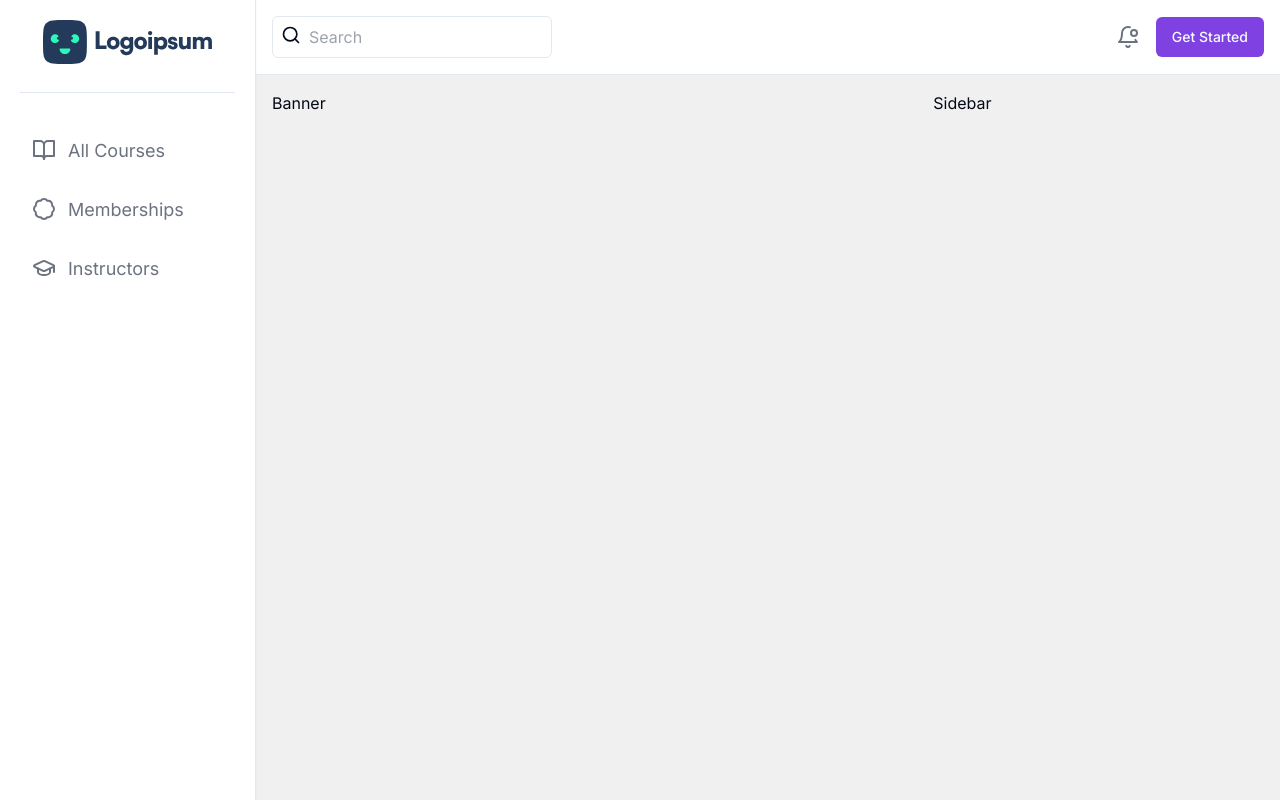
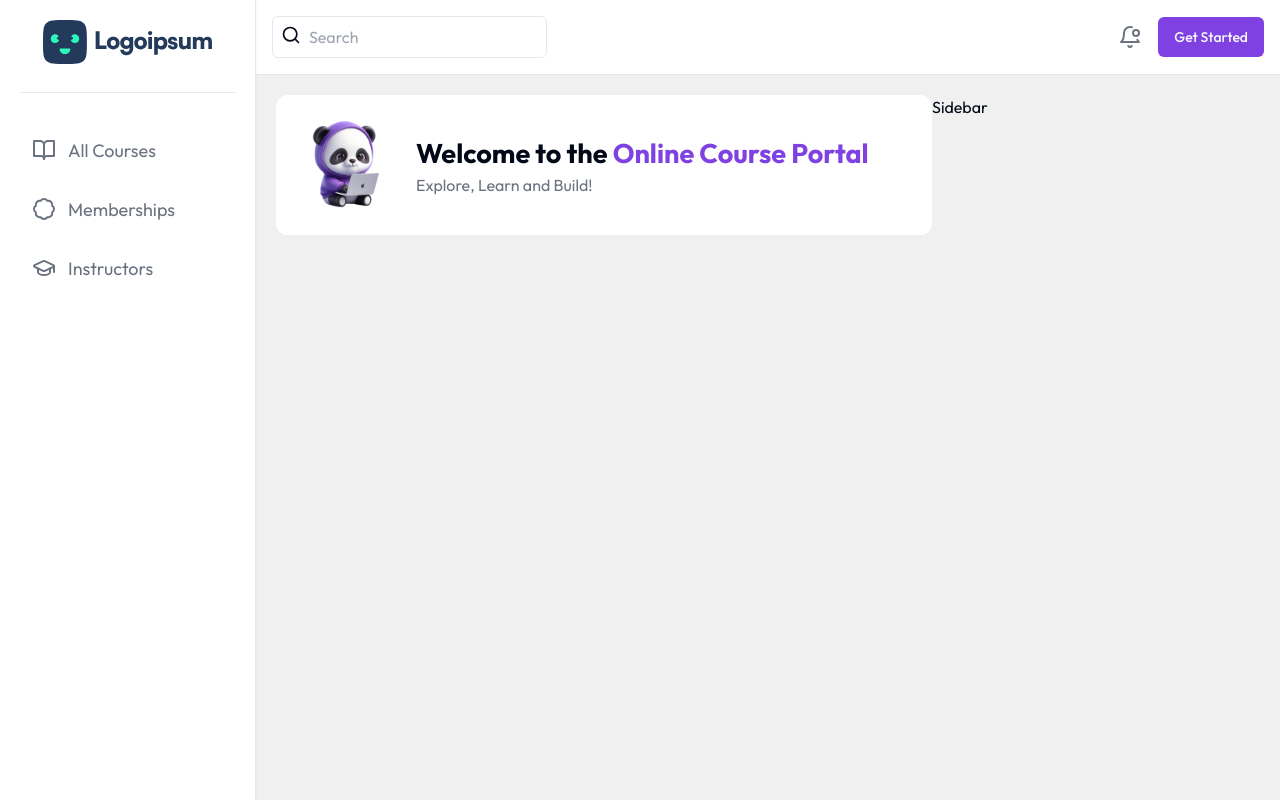
Before and after one commit to thomasmaxson/online-course, a Next.js app: page /courses in a window 1280 px wide. Built offline with nearby package versions, Linux system fonts and the light colour scheme.

Commit message:
Added Welcome Banner component

```diff
--- /dev/null
+++ b/app/(router)/courses/_components/BannerWelcome.jsx
@@ -0,0 +1,16 @@
+import Image from 'next/image'
+import React from 'react'
+
+function BannerWelcome() {
+  return (
+	<div className='flex gap-5 items-center p-5 bg-white rounded-xl'>
+		<Image src='/panda.png' alt='Panda illustration coding' width={100} height={100} />
+		<div>
+			<h1 className='font-bold text-[27px]'>Welcome to the <span className='text-primary'>Online Course Portal</span></h1>
+			<h2 className='text-gray-500'>Explore, Learn and Build!</h2>
+		</div>
+	</div>
+  )
+}
+
+export default BannerWelcome
--- a/app/(router)/courses/page.js
+++ b/app/(router)/courses/page.js
@@ -1,4 +1,5 @@
 import React from 'react';
+import BannerWelcome from './_components/BannerWelcome';
 
 export const metadata = {
   title: "Courses",
@@ -7,9 +8,9 @@ export const metadata = {
 
 function Courses() {
   return (
-	<div className='grid md:grid-cols-3'>
+	<div className='grid md:grid-cols-3 p-5'>
     <div className='col-span-2'>
-      Banner
+      <BannerWelcome />
     </div>
     <div className=''>
       Sidebar
--- a/app/(router)/layout.js
+++ b/app/(router)/layout.js
@@ -10,7 +10,7 @@ function layout( { children } ) {
 		</div>
 		<div className='sm:ml-64'>
 			<Header />
-			<div className='p-4'>
+			<div>
 				{children}
 			</div>
 		</div>
--- a/app/layout.js
+++ b/app/layout.js
@@ -1,7 +1,7 @@
-import { Inter } from "next/font/google";
+import { Inter, Outfit } from "next/font/google";
 import "./globals.css";
 
-const inter = Inter({ subsets: ["latin"] });
+const outfit = Outfit({ subsets: ["latin"] });
 
 export const metadata = {
   title: "Create Next App",
@@ -11,7 +11,7 @@ export const metadata = {
 export default function RootLayout({ children }) {
   return (
     <html lang="en">
-      <body className={inter.className}>{children}</body>
+      <body className={outfit.className}>{children}</body>
     </html>
   );
 }
```
Also changed, not shown: public/panda.png (added), public/panda.webp (added).
